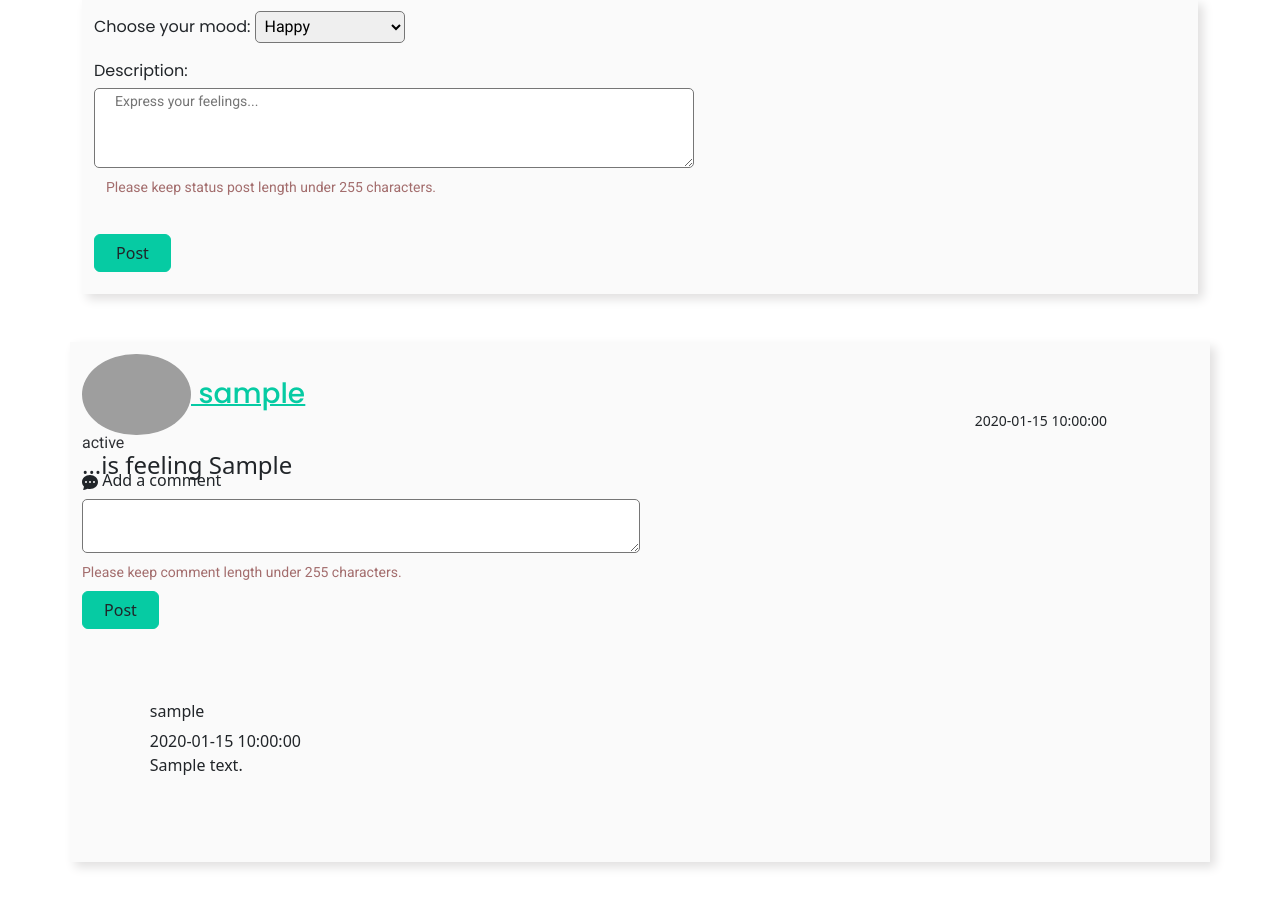
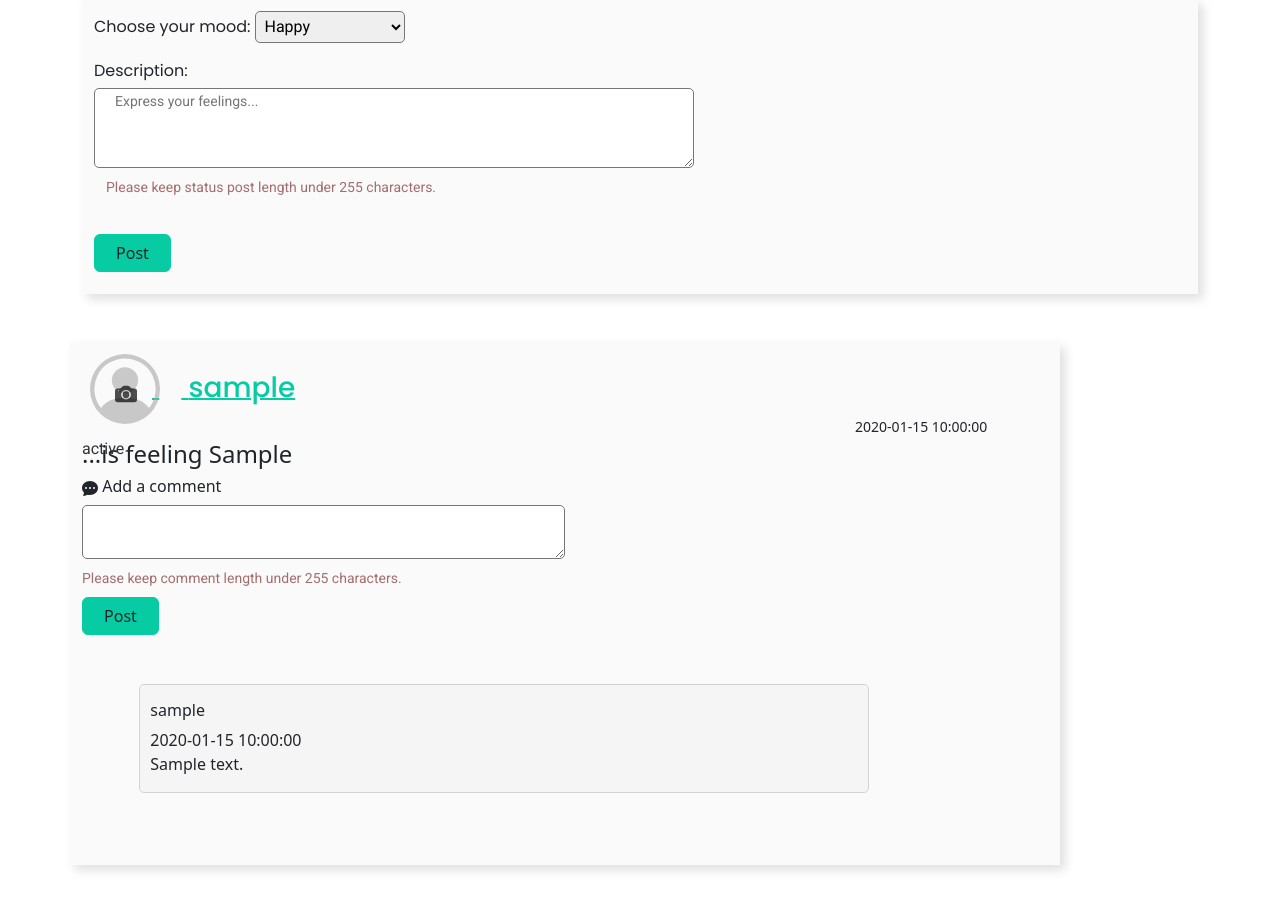
Before and after one commit to Cahmadzai/Moods, a Flask app: page /status_posts in a window 1280 px wide. Shown: the part 424-1345 px from the top of the page. Before the commit the page ends 1293 px from the top, so only its background shows below. Run offline with Flask 2, Linux system fonts and the light colour scheme; the visitor is signed in with stand-in values (Sample User, id 1); tables that the repository leaves empty hold one stand-in row (values such as "Sample post"); some libraries are stand-ins or nearby versions; grey boxes are pictures that could not be loaded.

Commit message:
Created div for comments.

```diff
--- a/templates/all_status_posts.html
+++ b/templates/all_status_posts.html
@@ -116,15 +116,30 @@
 
         <div class="row">
           <div class="col">
-            <a href="/users/{{ status_post.user_id }}">
+            <a href="/users/{{ status_post.user_id }}" class="short-underline">
+
               <header class="user_handle_header">
                 <h3>
-                <img id="user1-img" src="/static/images/user1.jpg" alt="user one" class="img-fluid rounded-circle">
-                {{ status_post.user.user_handle }}</h3>
+                    <svg xmlns="http://www.w3.org/2000/svg" width="70" height="70" class="profile-icon" class="bi bi-person-circle" viewBox="0 0 16 16">
+                      <path d="M11 6a3 3 0 1 1-6 0 3 3 0 0 1 6 0z"/>
+                      <path fill-rule="evenodd" d="M0 8a8 8 0 1 1 16 0A8 8 0 0 1 0 8zm8-7a7 7 0 0 0-5.468 11.37C3.242 11.226 4.805 10 8 10s4.757 1.225 5.468 2.37A7 7 0 0 0 8 1z"/>
+                    </svg>
+                    <svg xmlns="http://www.w3.org/2000/svg" width="22" height="22" class="camera-icon" class="bi bi-camera-fill" viewBox="0 0 16 16">
+                      <path d="M10.5 8.5a2.5 2.5 0 1 1-5 0 2.5 2.5 0 0 1 5 0z"/>
+                      <path d="M2 4a2 2 0 0 0-2 2v6a2 2 0 0 0 2 2h12a2 2 0 0 0 2-2V6a2 2 0 0 0-2-2h-1.172a2 2 0 0 1-1.414-.586l-.828-.828A2 2 0 0 0 9.172 2H6.828a2 2 0 0 0-1.414.586l-.828.828A2 2 0 0 1 3.172 4H2zm.5 2a.5.5 0 1 1 0-1 .5.5 0 0 1 0 1zm9 2.5a3.5 3.5 0 1 1-7 0 3.5 3.5 0 0 1 7 0z"/>
+                    </svg>
+                    <!-- <svg xmlns="http://www.w3.org/2000/svg" width="25" height="25" class="camera-icon" class="bi bi-camera" viewBox="0 0 16 16">
+                      <path d="M15 12a1 1 0 0 1-1 1H2a1 1 0 0 1-1-1V6a1 1 0 0 1 1-1h1.172a3 3 0 0 0 2.12-.879l.83-.828A1 1 0 0 1 6.827 3h2.344a1 1 0 0 1 .707.293l.828.828A3 3 0 0 0 12.828 5H14a1 1 0 0 1 1 1v6zM2 4a2 2 0 0 0-2 2v6a2 2 0 0 0 2 2h12a2 2 0 0 0 2-2V6a2 2 0 0 0-2-2h-1.172a2 2 0 0 1-1.414-.586l-.828-.828A2 2 0 0 0 9.172 2H6.828a2 2 0 0 0-1.414.586l-.828.828A2 2 0 0 1 3.172 4H2z"/>
+                      <path d="M8 11a2.5 2.5 0 1 1 0-5 2.5 2.5 0 0 1 0 5zm0 1a3.5 3.5 0 1 0 0-7 3.5 3.5 0 0 0 0 7zM3 6.5a.5.5 0 1 1-1 0 .5.5 0 0 1 1 0z"/>
+                    </svg> -->
+                  {{ status_post.user.user_handle }}
+                </h3>
               </header>
             </a>
           </div>
         </div>
+
+        <!-- <img id="user1-img" src="/static/images/user1.jpg" alt="user one" class="img-fluid rounded-circle"> -->
 
       <div class="posted-status-text">
         <div class="row">
@@ -185,6 +200,7 @@
         <div class="row">
           <div class="col-9">
             {% for comment in status_post.comments %}
+              <div class="comment-area">
 
                 <p class="comment-box">
                   <div class="row">
@@ -203,9 +219,11 @@
                       <input type="submit" value="Delete">
                     </form>
                     {% endif %}
+                  </div>
+                </div>
 
                 </p>
-                  </div>
+
               </div>
 
             {% endfor %}
```
Lines whose indentation alone changed are shown as unchanged.
